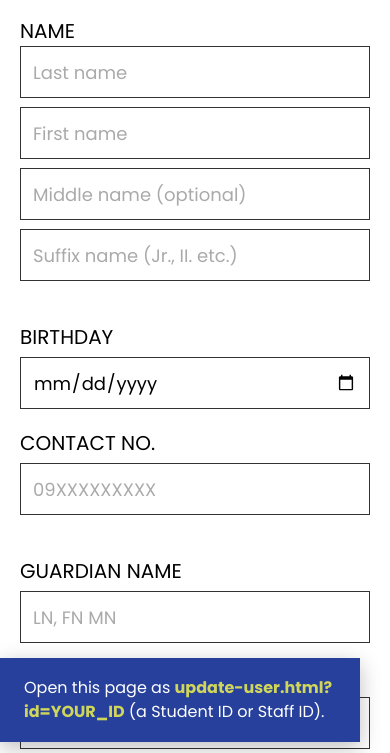
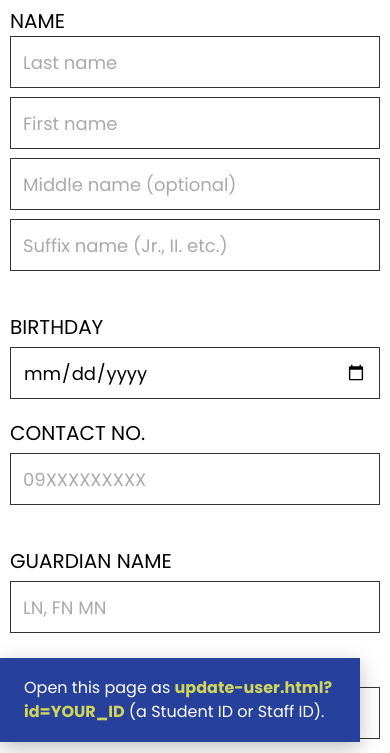
Before and after one commit to kirsten265/enflow-formcontrols, a website: page public/update-user.html in a window 390 px wide. Shown: the part 72-825 px from the top of the page. Drawn offline with Linux system fonts and the light colour scheme.

Commit message:
--improved the UI of the website

```diff
--- a/public/css/style.css
+++ b/public/css/style.css
@@ -10,7 +10,7 @@
 * { box-sizing: border-box; }
 body { margin: 0; font-family: 'Poppins', sans-serif; color: var(--ink); background: #fff; }
 
-/* ---------- Header + side menu ---------- */
+/* Header and Side Menu */
 .topbar { background: var(--blue); height: 68px; display: flex; align-items: center; padding: 0 36px; gap: 34px; }
 .topbar h1 { color: var(--lime); font-size: 24px; font-weight: 700; margin: 0; text-transform: uppercase; flex: 1; }
 .icon-btn { background: none; border: 0; cursor: pointer; padding: 0; display: flex; }
@@ -18,16 +18,14 @@ body { margin: 0; font-family: 'Poppins', sans-serif; color: var(--ink); backgro
 .burger span { display: block; width: 44px; height: 4px; background: var(--lime); margin: 4px 0; }
 .logout svg { width: 40px; height: 40px; }
 
-/* Menu slides down below the blue top bar (the bar stays visible) */
 .menu { display: flex; background: var(--grey); max-height: 0; overflow: hidden; visibility: hidden;
   transition: max-height .35s ease, visibility 0s linear .35s; }
 .menu.open { max-height: 120px; visibility: visible; transition: max-height .35s ease, visibility 0s; }
-/* X is centred under the burger icon (36px padding + 44px icon + 36px = 116px column) */
 .menu .close { width: 116px; align-items: center; justify-content: center; background: var(--grey); color: var(--blue); font-size: 34px; font-weight: 700; line-height: 1; }
 .menu a { display: flex; align-items: center; padding: 20px 32px; color: var(--blue); font-weight: 700; text-transform: uppercase; text-decoration: none; font-size: 20px; }
 .menu a.active { background: var(--lime); }
 
-/* ---------- Form layout ---------- */
+/* Form Layout*/
 main { padding: 24px 58px 40px; }
 .id-line { font-weight: 700; font-size: 22px; margin: 0 0 16px; text-transform: uppercase; }
 .grid { display: grid; grid-template-columns: 390px 390px 1fr; column-gap: 94px; }
@@ -41,7 +39,6 @@ input::placeholder { color: #aaa; }
 input[readonly] { background: #f1f2f4; color: #555; }
 .wide { grid-column: 1 / span 2; }
 .full-btn-row { display: flex; justify-content: flex-end; margin-top: 18px; }
-/* Student page: right column spans both rows so Address sits directly under the contact fields */
 .grid-student { grid-template-rows: auto 1fr; }
 .grid-student .side { grid-row: 1 / span 2; grid-column: 3; }   /* pinned to column 3 */
 .btn-cell { display: flex; justify-content: flex-end; }
@@ -49,7 +46,7 @@ input[readonly] { background: #f1f2f4; color: #555; }
 .btn { background: var(--lime); color: var(--blue); font: 700 20px 'Poppins', sans-serif; text-transform: uppercase; border: 0; padding: 0 24px; height: 68px; cursor: pointer; }
 .btn:hover { filter: brightness(.95); }
 
-/* ---------- Student classification panel ---------- */
+/* Student classification panel  */
 .panel { border: 1px solid #333; margin-bottom: 22px; }
 .panel .split { display: grid; grid-template-columns: 1fr 1fr; border-bottom: 1px solid #333; }
 .panel .cell { padding: 12px 14px; font-size: 14px; }
@@ -66,7 +63,7 @@ input[readonly] { background: #f1f2f4; color: #555; }
 .panel.pad .lbl { margin-top: 0; font-size: 17px; }
 input[type=checkbox], input[type=radio] { width: 22px; height: 22px; accent-color: var(--blue); margin: 0; flex: none; }
 
-/* ---------- Login ---------- */
+/*  Login */
 .login { min-height: 100vh; display: flex; flex-direction: column; align-items: center; justify-content: center; }
 .login img { width: 130px; height: 130px; object-fit: contain; margin-bottom: 40px; }
 .login form { width: 494px; }
@@ -74,7 +71,7 @@ input[type=checkbox], input[type=radio] { width: 22px; height: 22px; accent-colo
 .login .recover { display: block; text-align: right; color: #222; font-size: 18px; margin: 4px 0 40px; }
 .login .btn-blue { display: block; margin: 0 auto; background: var(--blue); color: #fff; font: 700 32px 'Poppins', sans-serif; border: 0; width: 242px; height: 65px; cursor: pointer; }
 
-/* ---------- Messages ---------- */
+/* Message Notif */
 .toast { position: fixed; right: 30px; bottom: 30px; background: var(--blue); color: #fff; padding: 18px 24px; max-width: 420px; line-height: 1.5; display: none; box-shadow: 0 6px 20px rgba(0,0,0,.25); }
 .toast.show { display: block; }
 .toast b { color: var(--lime); }
@@ -85,5 +82,5 @@ input[type=checkbox], input[type=radio] { width: 22px; height: 22px; accent-colo
   .wide { grid-column: auto; }
   .grid-student { grid-template-rows: none; }
   .grid-student .side { grid-row: auto; grid-column: auto; }
-  main { padding: 20px; }
+  main { padding: 10px; }
 }
```
